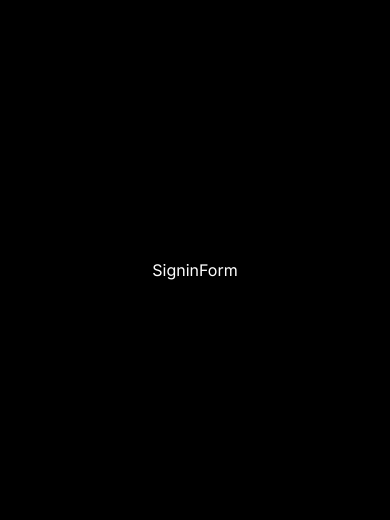
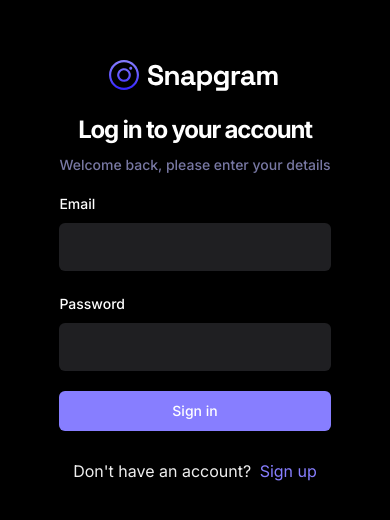
Before and after one commit to srisaigembali/Social-Media-App, a React (Vite) app: page /signin in a window 390 px wide. Shown: the part 152-672 px from the top of the page. Built offline with nearby package versions, Linux system fonts and the light colour scheme; no server answers.

Commit message:
added tanstack react query for auth functionality

```diff
--- a/package.json
+++ b/package.json
@@ -14,6 +14,7 @@
     "@radix-ui/react-label": "^2.1.0",
     "@radix-ui/react-slot": "^1.1.0",
     "@radix-ui/react-toast": "^1.2.2",
+    "@tanstack/react-query": "^5.59.0",
     "appwrite": "^16.0.2",
     "class-variance-authority": "^0.7.0",
     "clsx": "^2.1.1",
--- a/src/_auth/forms/SigninForm.tsx
+++ b/src/_auth/forms/SigninForm.tsx
@@ -1,5 +1,136 @@
+import { Button } from "@/components/ui/button";
+import { z } from "zod";
+import { zodResolver } from "@hookform/resolvers/zod";
+import { useForm } from "react-hook-form";
+import {
+	Form,
+	FormControl,
+	FormField,
+	FormItem,
+	FormLabel,
+	FormMessage,
+} from "@/components/ui/form";
+import { Input } from "@/components/ui/input";
+import { SigninValidation } from "@/lib/validation";
+import Loader from "@/components/shared/Loader";
+import { Link, useNavigate } from "react-router-dom";
+import { useToast } from "@/hooks/use-toast";
+import { useSignInAccount } from "@/lib/react-query/queriesAndMutations";
+import { useUserContext } from "@/context/AuthContext";
+
 const SigninForm = () => {
-	return <div>SigninForm</div>;
+	const { toast } = useToast();
+	const { checkAuthUser, isLoading: isUserLoading } = useUserContext();
+	const navigate = useNavigate();
+
+	const { mutateAsync: signInAccount, isPending } = useSignInAccount();
+
+	const form = useForm<z.infer<typeof SigninValidation>>({
+		resolver: zodResolver(SigninValidation),
+		defaultValues: {
+			email: "",
+			password: "",
+		},
+	});
+
+	async function onSubmit(values: z.infer<typeof SigninValidation>) {
+		const session = await signInAccount({
+			email: values.email,
+			password: values.password,
+		});
+
+		if (!session) {
+			return toast({
+				title: "Sign in failed. Please try again.",
+			});
+		}
+
+		const isLoggedIn = await checkAuthUser();
+		if (isLoggedIn) {
+			form.reset();
+			navigate("/");
+		} else {
+			return toast({
+				title: "Sign up failed. Please try again.",
+			});
+		}
+	}
+
+	return (
+		<Form {...form}>
+			<div className='sm:w-420 flex-center flex-col'>
+				<img
+					src='/assets/images/logo.svg'
+					alt='logo'
+				/>
+				<h2 className='h3-bold md:h2-bold pt-5'>Log in to your account</h2>
+				<p className='text-light-3 small-medium md:base-regular mt-2'>
+					Welcome back, please enter your details
+				</p>
+
+				<form
+					onSubmit={form.handleSubmit(onSubmit)}
+					className='flex flex-col gap-5 w-full mt-4'
+				>
+					<FormField
+						control={form.control}
+						name='email'
+						render={({ field }) => (
+							<FormItem>
+								<FormLabel>Email</FormLabel>
+								<FormControl>
+									<Input
+										type='text'
+										className='shad-input'
+										{...field}
+									/>
+								</FormControl>
+								<FormMessage />
+							</FormItem>
+						)}
+					/>
+					<FormField
+						control={form.control}
+						name='password'
+						render={({ field }) => (
+							<FormItem>
+								<FormLabel>Password</FormLabel>
+								<FormControl>
+									<Input
+										type='password'
+										className='shad-input'
+										{...field}
+									/>
+								</FormControl>
+								<FormMessage />
+							</FormItem>
+						)}
+					/>
+					<Button
+						type='submit'
+						className='shad-button_primary'
+					>
+						{isUserLoading ? (
+							<div className='flex-center gap-2'>
+								<Loader /> Loading...
+							</div>
+						) : (
+							"Sign in"
+						)}
+					</Button>
+					<p className='text-small-regular text-light-2 text-center mt-2'>
+						Don't have an account?{" "}
+						<Link
+							to={"/signup"}
+							className='text-primary-500 text-small-semibold ml-1'
+						>
+							Sign up
+						</Link>
+					</p>
+				</form>
+			</div>
+		</Form>
+	);
 };
 
 export default SigninForm;
--- a/src/_auth/forms/SignupForm.tsx
+++ b/src/_auth/forms/SignupForm.tsx
@@ -13,13 +13,18 @@ import {
 import { Input } from "@/components/ui/input";
 import { SignupValidation } from "@/lib/validation";
 import Loader from "@/components/shared/Loader";
-import { Link } from "react-router-dom";
-import { createUserAccount } from "@/lib/appwrite/api";
+import { Link, useNavigate } from "react-router-dom";
 import { useToast } from "@/hooks/use-toast";
+import { useCreateUserAccount, useSignInAccount } from "@/lib/react-query/queriesAndMutations";
+import { useUserContext } from "@/context/AuthContext";
 
 const SignupForm = () => {
-	const isLoading = false;
 	const { toast } = useToast();
+	const { checkAuthUser, isLoading: isUserLoading } = useUserContext();
+	const navigate = useNavigate();
+
+	const { mutateAsync: createUserAccount, isPending: isCreatingAccount } = useCreateUserAccount();
+	const { mutateAsync: signInAccount, isPending: isSigningIn } = useSignInAccount();
 
 	const form = useForm<z.infer<typeof SignupValidation>>({
 		resolver: zodResolver(SignupValidation),
@@ -34,7 +39,28 @@ const SignupForm = () => {
 	async function onSubmit(values: z.infer<typeof SignupValidation>) {
 		const newUser = await createUserAccount(values);
 		if (!newUser) {
-			toast({
+			return toast({
+				title: "Sign up failed. Please try again.",
+			});
+		}
+
+		const session = await signInAccount({
+			email: values.email,
+			password: values.password,
+		});
+
+		if (!session) {
+			return toast({
+				title: "Sign in failed. Please try again.",
+			});
+		}
+
+		const isLoggedIn = await checkAuthUser();
+		if (isLoggedIn) {
+			form.reset();
+			navigate("/");
+		} else {
+			return toast({
 				title: "Sign up failed. Please try again.",
 			});
 		}
@@ -128,7 +154,7 @@ const SignupForm = () => {
 						type='submit'
 						className='shad-button_primary'
 					>
-						{isLoading ? (
+						{isCreatingAccount ? (
 							<div className='flex-center gap-2'>
 								<Loader /> Loading...
 							</div>
--- /dev/null
+++ b/src/context/AuthContext.tsx
@@ -0,0 +1,80 @@
+import { getCurrrentUser } from "@/lib/appwrite/api";
+import { IContextType, IUser } from "@/types";
+import { createContext, useContext, useEffect, useState } from "react";
+import { useNavigate } from "react-router-dom";
+
+export const INITIAL_USER = {
+	id: "",
+	name: "",
+	username: "",
+	email: "",
+	imageUrl: "",
+	bio: "",
+};
+
+const INITIAL_STATE = {
+	user: INITIAL_USER,
+	isLoading: false,
+	isAuthenticated: false,
+	setUser: () => {},
+	setIsAuthenticated: () => {},
+	checkAuthUser: async () => false as boolean,
+};
+
+const AuthContext = createContext<IContextType>(INITIAL_STATE);
+
+const AuthProvider = ({ children }: { children: React.ReactNode }) => {
+	const [user, setUser] = useState<IUser>(INITIAL_USER);
+	const [isLoading, setIsLoading] = useState(false);
+	const [isAuthenticated, setIsAuthenticated] = useState(false);
+	const navigate = useNavigate();
+
+	const checkAuthUser = async () => {
+		try {
+			const currentUser = await getCurrrentUser();
+			if (currentUser) {
+				setUser({
+					id: currentUser.$id,
+					name: currentUser.name,
+					username: currentUser.username,
+					email: currentUser.email,
+					imageUrl: currentUser.imageUrl,
+					bio: currentUser.bio,
+				});
+				setIsAuthenticated(true);
+				return true;
+			}
+			return false;
+		} catch (error) {
+			console.log(error);
+			return false;
+		} finally {
+			setIsLoading(false);
+		}
+	};
+
+	useEffect(() => {
+		if (
+			localStorage.getItem("cookieFallBack") === "[]" ||
+			localStorage.getItem("cookieFallBack") === null
+		) {
+			navigate("/signin");
+		}
+
+		checkAuthUser();
+	}, []);
+
+	const value = {
+		user,
+		setUser,
+		isLoading,
+		isAuthenticated,
+		setIsAuthenticated,
+		checkAuthUser,
+	};
+
+	return <AuthContext.Provider value={value}>{children}</AuthContext.Provider>;
+};
+
+export default AuthProvider;
+export const useUserContext = () => useContext(AuthContext);
--- a/src/lib/appwrite/api.ts
+++ b/src/lib/appwrite/api.ts
@@ -1,6 +1,6 @@
 import { INewUser } from "@/types";
 import { account, avatars, databases } from "./config";
-import { ID } from "appwrite";
+import { ID, Query } from "appwrite";
 import { appwriteConfig } from "./config";
 
 export const createUserAccount = async (user: INewUser) => {
@@ -43,3 +43,32 @@ export const saveUserToDB = async (user: {
 		return error;
 	}
 };
+
+export const signInAccount = async (user: { email: string; password: string }) => {
+	try {
+		const session = await account.createEmailPasswordSession(user.email, user.password);
+		return session;
+	} catch (error) {
+		return error;
+	}
+};
+
+export const getCurrrentUser = async () => {
+	try {
+		const currentAccount = await account.get();
+
+		if (!currentAccount) throw Error;
+
+		const currentUser = await databases.listDocuments(
+			appwriteConfig.databaseId,
+			appwriteConfig.userCollectionId,
+			[Query.equal("accountId", currentAccount.$id)]
+		);
+
+		if (!currentUser) throw Error;
+
+		return currentUser.documents[0];
+	} catch (error) {
+		console.log(error);
+	}
+};
--- /dev/null
+++ b/src/lib/react-query/QueryProvider.tsx
@@ -0,0 +1,7 @@
+import { QueryClient, QueryClientProvider } from "@tanstack/react-query";
+
+const queryClient = new QueryClient();
+
+export const QueryProvider = ({ children }: { children: React.ReactNode }) => {
+	return <QueryClientProvider client={queryClient}> {children}</QueryClientProvider>;
+};
--- /dev/null
+++ b/src/lib/react-query/queriesAndMutations.ts
@@ -0,0 +1,15 @@
+import { useQuery, useQueryClient, useInfiniteQuery, useMutation } from "@tanstack/react-query";
+import { INewUser } from "@/types";
+import { createUserAccount, signInAccount } from "../appwrite/api";
+
+export const useCreateUserAccount = () => {
+	return useMutation({
+		mutationFn: (user: INewUser) => createUserAccount(user),
+	});
+};
+
+export const useSignInAccount = () => {
+	return useMutation({
+		mutationFn: (user: { email: string; password: string }) => signInAccount(user),
+	});
+};
--- a/src/lib/validation/index.ts
+++ b/src/lib/validation/index.ts
@@ -6,3 +6,8 @@ export const SignupValidation = z.object({
 	email: z.string().email(),
 	password: z.string().min(8, { message: "Password must be at least 8 characters." }),
 });
+
+export const SigninValidation = z.object({
+	email: z.string().email(),
+	password: z.string().min(8, { message: "Password must be at least 8 characters." }),
+});
--- a/src/main.tsx
+++ b/src/main.tsx
@@ -1,9 +1,15 @@
 import ReactDOM from "react-dom/client";
 import App from "./App";
 import { BrowserRouter } from "react-router-dom";
+import AuthProvider from "./context/AuthContext";
+import { QueryProvider } from "./lib/react-query/QueryProvider";
 
 ReactDOM.createRoot(document.getElementById("root")!).render(
 	<BrowserRouter>
-		<App />
+		<QueryProvider>
+			<AuthProvider>
+				<App />
+			</AuthProvider>
+		</QueryProvider>
 	</BrowserRouter>
 );
--- a/src/types/index.ts
+++ b/src/types/index.ts
@@ -1,3 +1,12 @@
+export type IContextType = {
+	user: IUser;
+	isLoading: boolean;
+	isAuthenticated: boolean;
+	setUser: React.Dispatch<React.SetStateAction<IUser>>;
+	setIsAuthenticated: React.Dispatch<React.SetStateAction<boolean>>;
+	checkAuthUser: () => Promise<boolean>;
+};
+
 export type INavLink = {
 	imgURL: string;
 	route: string;
```
Also changed, not shown: 1 other file (tests, documents, lock files or other folders).
